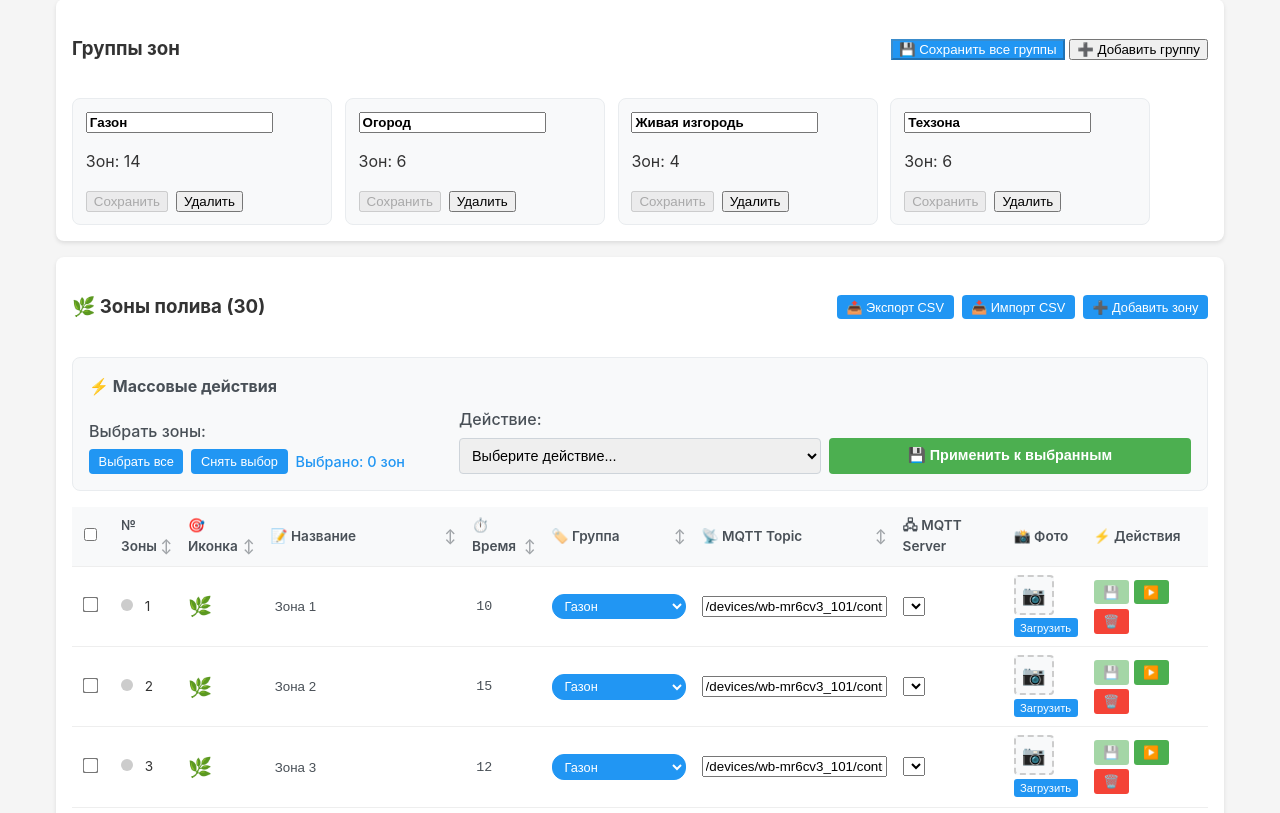
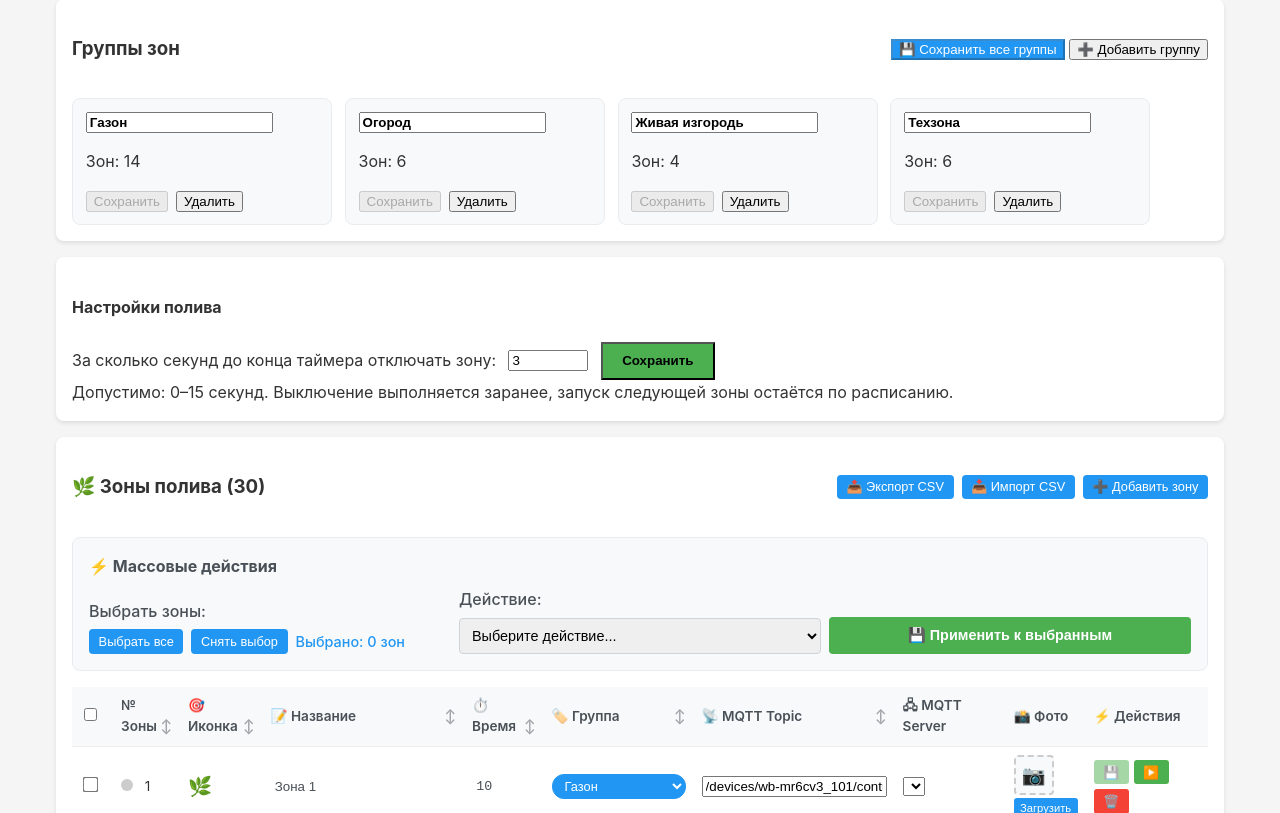
Before and after one commit to Raul-1996/irrigation, a Flask app: page /zones in a window 1280 px wide. Shown: the part 213-1026 px from the top of the page. Run offline with Flask 3, Linux system fonts and the light colour scheme; the visitor is signed in with stand-in values (Sample User, id 1); data comes from the database, SQL or seed files in the repository; data that the repository does not hold is empty; some libraries are stand-ins or nearby versions.

Commit message:
Early-off configurable (0..15s): DB setting + API + Zones UI; scheduler uses setting; preserves next start exact time

```diff
--- a/app.py
+++ b/app.py
@@ -175,6 +175,22 @@ try:
     app.register_blueprint(mqtt_bp)
 except Exception as _e:
     logger.warning(f"MQTT blueprint not registered: {_e}")
+@csrf.exempt
+@app.route('/api/settings/early-off', methods=['GET', 'POST'])
+def api_setting_early_off():
+    try:
+        if request.method == 'GET':
+            seconds = db.get_early_off_seconds()
+            return jsonify({'success': True, 'seconds': seconds})
+        data = request.get_json(silent=True) or {}
+        seconds = int(data.get('seconds', 3))
+        if seconds < 0: seconds = 0
+        if seconds > 15: seconds = 15
+        ok = db.set_early_off_seconds(seconds)
+        return jsonify({'success': bool(ok), 'seconds': seconds})
+    except Exception as e:
+        logger.error(f"early-off setting failed: {e}")
+        return jsonify({'success': False}), 500
 # (initial sync moved into before_request)
 # Глобальная защита от дребезга запусков по группам (анти-флаппер)
 _GROUP_CHANGE_GUARD = {}
@@ -1666,7 +1682,7 @@ def start_zone(zone_id):
         try:
             scheduler = get_scheduler()
             if scheduler:
-                # На уровне планировщика ожидание уже укорочено на 3с
+                # На уровне планировщика ожидание уже укорочено на N секунд (настройка)
                 scheduler.schedule_zone_stop(zone_id, int(zone['duration']))
         except Exception as e:
             logger.error(f"Ошибка планирования остановки зоны {zone_id}: {e}")
--- a/database.py
+++ b/database.py
@@ -1151,6 +1151,38 @@ class IrrigationDB:
             logger.error(f"Ошибка обновления пароля: {e}")
             return False
 
+    # === Settings: early off seconds (0..15) ===
+    def get_early_off_seconds(self) -> int:
+        try:
+            with sqlite3.connect(self.db_path) as conn:
+                cur = conn.execute('SELECT value FROM settings WHERE key = ? LIMIT 1', ('early_off_seconds',))
+                row = cur.fetchone()
+                val = int(row[0]) if row and row[0] is not None else 3
+                if val < 0: val = 0
+                if val > 15: val = 15
+                return val
+        except Exception as e:
+            logger.error(f"Ошибка чтения early_off_seconds: {e}")
+            return 3
+
+    def set_early_off_seconds(self, seconds: int) -> bool:
+        try:
+            try:
+                val = int(seconds)
+            except Exception:
+                return False
+            if val < 0: val = 0
+            if val > 15: val = 15
+            with sqlite3.connect(self.db_path) as conn:
+                conn.execute('INSERT OR REPLACE INTO settings(key, value) VALUES (?, ?)', (
+                    'early_off_seconds', str(val)
+                ))
+                conn.commit()
+            return True
+        except Exception as e:
+            logger.error(f"Ошибка записи early_off_seconds: {e}")
+            return False
+
     def get_zone_duration(self, zone_id: int) -> int:
         """Получить продолжительность полива зоны"""
         try:
--- a/irrigation_scheduler.py
+++ b/irrigation_scheduler.py
@@ -298,8 +298,17 @@ class IrrigationScheduler:
         try:
             if duration_minutes is None:
                 return
-            # Раннее выключение: на 3 секунды раньше завершения таймера
-            run_at = datetime.now() + timedelta(minutes=int(duration_minutes)) - timedelta(seconds=3)
+            # Раннее выключение: за N секунд до окончания (настраивается), по умолчанию 3
+            try:
+                from database import db as _db
+                early = int(_db.get_early_off_seconds())
+            except Exception:
+                early = 3
+            if early < 0:
+                early = 0
+            if early > 15:
+                early = 15
+            run_at = datetime.now() + timedelta(minutes=int(duration_minutes)) - timedelta(seconds=early)
             # Гарантируем, что время в будущем (минимум +1 сек)
             now = datetime.now()
             if run_at <= now:
--- a/templates/zones.html
+++ b/templates/zones.html
@@ -715,6 +715,15 @@
     </div>
 </div>
 
+<div class="zones-container" style="margin-top:12px;">
+  <h4>Настройки полива</h4>
+  <div>
+    <label for="early-off-seconds">За сколько секунд до конца таймера отключать зону:</label>
+    <input id="early-off-seconds" type="number" min="0" max="15" step="1" value="3" style="width:80px; margin: 0 8px;" />
+    <button class="save-all-btn" onclick="saveEarlyOff()">Сохранить</button>
+    <div class="muted">Допустимо: 0–15 секунд. Выключение выполняется заранее, запуск следующей зоны остаётся по расписанию.</div>
+  </div>
+</div>
 <!-- Секция зон -->
 <div class="zones-container">
     <div class="zones-header">
@@ -966,6 +975,7 @@
             renderGroupsGrid();
             loadGroupSelectors();
             updateZonesCount();
+            await loadEarlyOff();
         } catch (error) {
             console.error('Ошибка загрузки данных:', error);
             showNotification('Ошибка загрузки данных', 'error');
@@ -2082,6 +2092,31 @@
         link.click();
         document.body.removeChild(link);
     }
+
+    // === Early OFF seconds setting ===
+    async function loadEarlyOff() {
+        try {
+            const r = await fetch('/api/settings/early-off');
+            const j = await r.json();
+            const el = document.getElementById('early-off-seconds');
+            if (el && j && typeof j.seconds === 'number') {
+                el.value = String(j.seconds);
+            }
+        } catch (e) {}
+    }
+    async function saveEarlyOff() {
+        const el = document.getElementById('early-off-seconds');
+        if (!el) return;
+        let v = parseInt(el.value, 10);
+        if (isNaN(v)) v = 3;
+        if (v < 0) v = 0; if (v > 15) v = 15;
+        try {
+            const r = await fetch('/api/settings/early-off', {method:'POST', headers:{'Content-Type':'application/json'}, body: JSON.stringify({seconds: v})});
+            const j = await r.json();
+            if (!(j && j.success)) showNotification('Не удалось сохранить настройку', 'error');
+            else showNotification('Настройка сохранена', 'success');
+        } catch (e) { showNotification('Ошибка сохранения', 'error'); }
+    }
 </script>
 
 <!-- Скрытый input для импорта CSV -->
```
Also changed, not shown: 1 other file.
